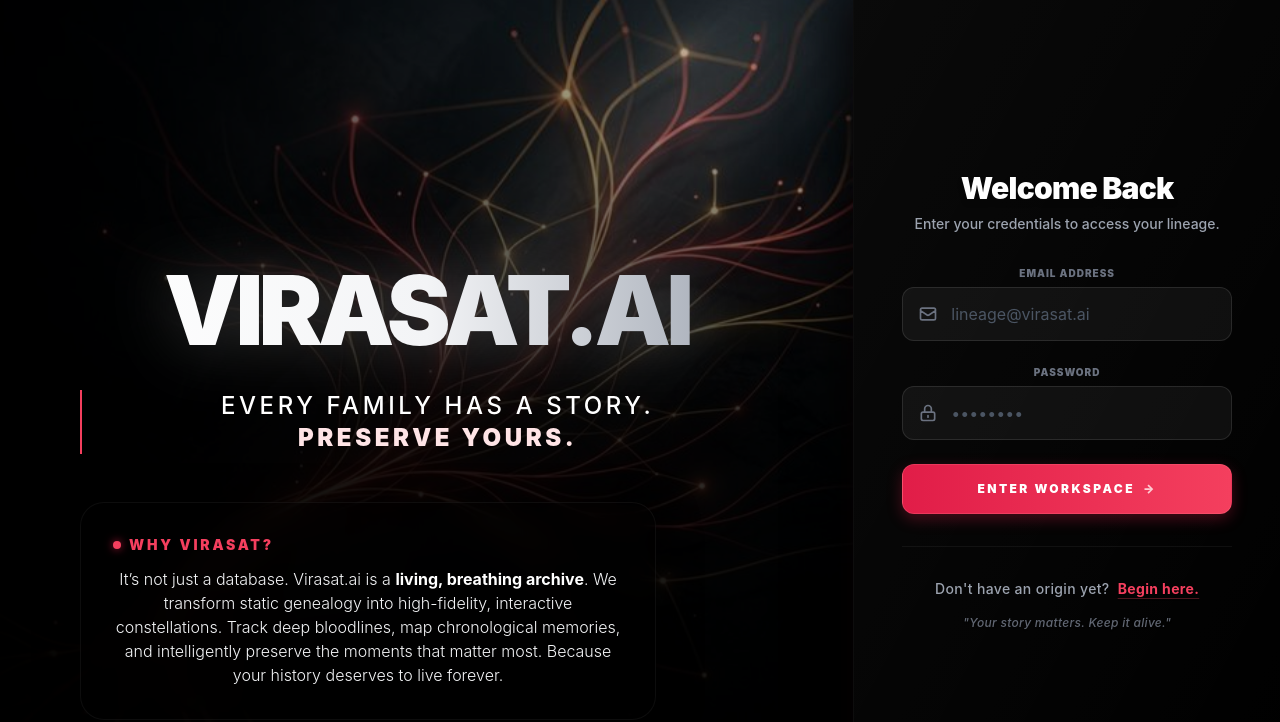
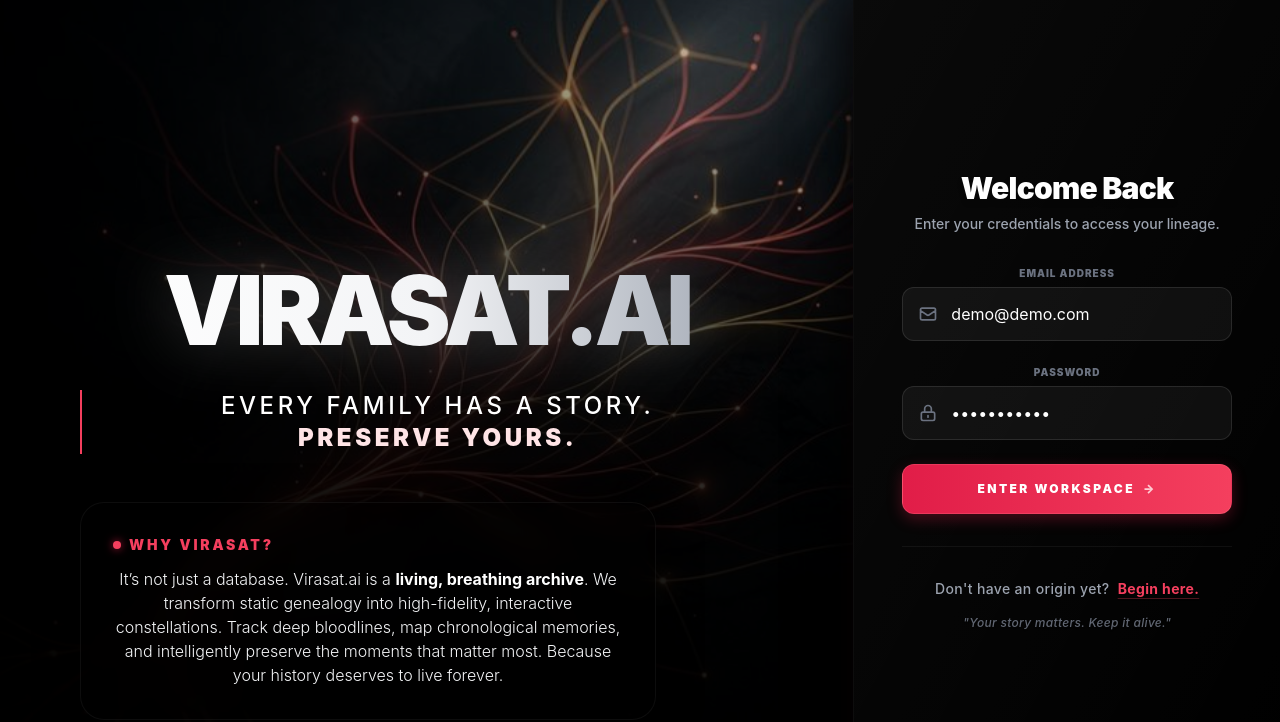
Before and after one commit to Argh-Jain-AJ/Virasat, a React (Create React App) app in the folder frontend/: page /login in a window 1280 px wide. Shown: the top 722 px of the page. Built offline with nearby package versions, Linux system fonts and the light colour scheme.

Commit message:
chore(security): secure application with auth hardening, input validation, env protection and route guards

```diff
--- a/frontend/src/pages/Login.js
+++ b/frontend/src/pages/Login.js
@@ -1,10 +1,11 @@
 import React, { useState, useEffect } from 'react';
 import { useNavigate, Link } from 'react-router-dom';
 import bgImage from '../assets/hero-bg.png';
+import api from '../api/api';
 
 const Login = () => {
-  const [email, setEmail] = useState('');
-  const [password, setPassword] = useState('');
+  const [email, setEmail] = useState('demo@demo.com');
+  const [password, setPassword] = useState('password123');
   const [message, setMessage] = useState('');
   const [mousePos, setMousePos] = useState({ x: 0, y: 0 });
 
@@ -21,10 +22,15 @@
     return () => window.removeEventListener('mousemove', handleMouseMove);
   }, []);
 
-  const handleLogin = (e) => {
+  const handleLogin = async (e) => {
     e.preventDefault();
-    localStorage.setItem("token", "demo-token");
-    navigate("/dashboard");
+    try {
+      const res = await api.post('/auth/login', { email, password });
+      localStorage.setItem("token", res.data.token);
+      navigate("/dashboard");
+    } catch (err) {
+      setMessage(err.response?.data?.message || 'Login failed');
+    }
   };
 
   return (
```
